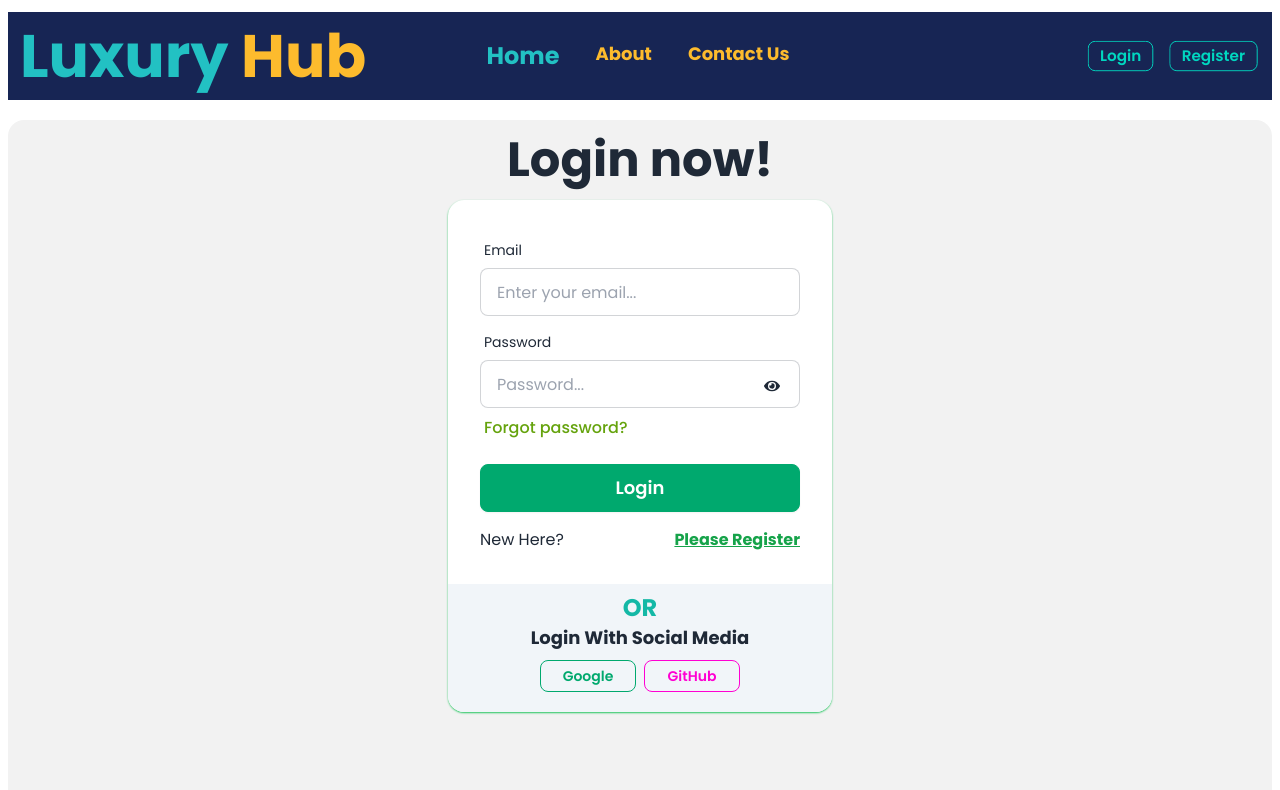
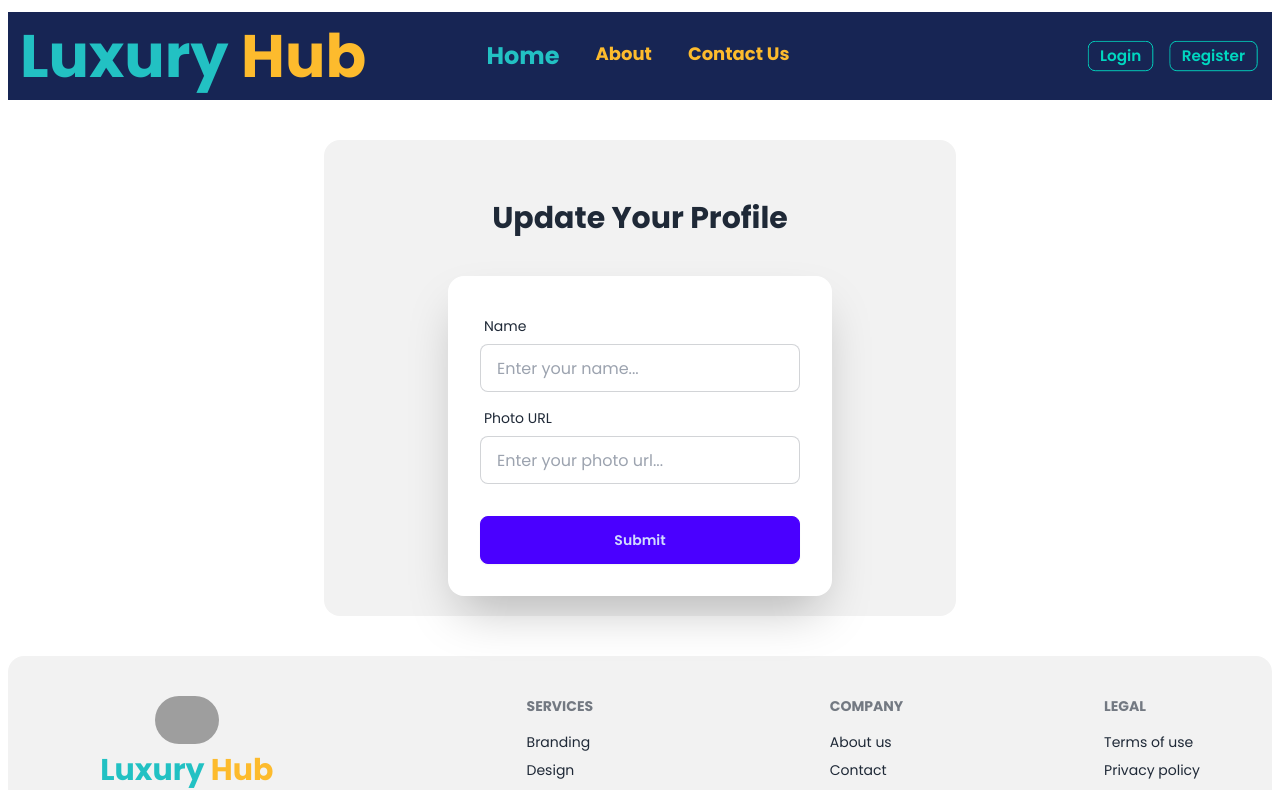
Before and after one commit to saiful797/Luxury-Hub, a React (Vite) app: page /updateProfile in a window 1280 px wide. Before the commit this address led to /login. Shown: the top 790 px of the page. Built offline with nearby package versions, Linux system fonts and the light colour scheme; no server answers; grey boxes are pictures that could not be loaded.

Commit message:
Added update profile section

```diff
--- a/src/pages/About/About.jsx
+++ b/src/pages/About/About.jsx
@@ -4,7 +4,7 @@ const About = () => {
     return (
         <div className="max-w-4xl mx-auto">
             <Helmet>
-                <title>LuxuryHub | About </title>
+                <title>About Section</title>
             </Helmet>
             <div className="mt-5 md:mt-10">
                 <h1 className="text-4xl font-bold text-center">About US</h1>
--- a/src/pages/ContactUs/ContactUs.jsx
+++ b/src/pages/ContactUs/ContactUs.jsx
@@ -4,7 +4,7 @@ const ContactUs = () => {
     return (
         <div className="mt-5 flex justify-center items-center">
             <Helmet>
-                <title>LuxuryHub | Contact Us</title>
+                <title>Contact Us</title>
             </Helmet>
             <p className="text-center mx-auto text-teal-600 text-4xl font-medium"><img src="https://i.ibb.co/6yYzCYh/contact.png" alt="" /></p>
         </div>
--- a/src/pages/Shared/NavBar/NavBar.jsx
+++ b/src/pages/Shared/NavBar/NavBar.jsx
@@ -13,7 +13,11 @@ const NavBar = () => {
          <li><NavLink to="/about">About</NavLink></li>
          <li><NavLink to="/contact">Contact Us</NavLink></li>
          {
-            user?<p></p>: <div>
+            user?<div>
+             <li><NavLink to="/updateProfile">Update Profile</NavLink></li>
+            </div>
+            :
+            <div>
                 <li className="md:hidden"><NavLink to="/login">Login</NavLink></li>
                 <li className="md:hidden"><NavLink to="/register">Register</NavLink></li>
             </div>
@@ -41,10 +45,10 @@ const NavBar = () => {
         <div className="navbar bg-blue-950 p-3 mt-3">
             <div className="navbar-start">
                 <div className="dropdown">
-                    <div tabIndex={0} role="button" className="btn btn-sm bg-gray-100 lg:hidden mr-2">
+                    <div  role="button" className="btn btn-sm bg-gray-100 lg:hidden mr-2">
                         <svg xmlns="http://www.w3.org/2000/svg" className="h-5 w-5" fill="none" viewBox="0 0 24 24" stroke="currentColor"><path strokeLinecap="round" strokeLinejoin="round" strokeWidth="2" d="M4 6h16M4 12h8m-8 6h16" /></svg>
                     </div>
-                    <ul tabIndex={0} className="menu menu-sm dropdown-content mt-3 z-[1] p-2 shadow bg-base-100 rounded-box w-52 text-lg font-bold">
+                    <ul  className="menu menu-sm dropdown-content mt-3 z-[1] p-2 shadow bg-base-100 rounded-box w-52 text-lg font-bold">
                         {navLinks}
                     </ul>
                 </div>
@@ -60,38 +64,21 @@ const NavBar = () => {
 
             <div className="navbar-end">
                 {
-                    user?<div className="dropdown dropdown-end">
+                    user?<div className="flex justify-center items-center gap-2">
 
-                        <label tabIndex={0} className="btn btn-ghost btn-circle avatar">
-                            <div className="w-10 rounded-full">
+                        <div className="w-10 tooltip" data-tip={user?.displayName}>
                             {
-                                    user?.photoURL? <img src={user.photoURL}/>
+                                user?.photoURL? <img className="rounded-full" src={user.photoURL}/>
                                 :
-                                    <img src="https://i.ibb.co/Jq10C13/user.png" alt="User profile..."/>
+                                <img className="rounded-full" src="https://i.ibb.co/Jq10C13/user.png" alt="User profile..."/>
                             }
                         </div>
-                            <ul tabIndex={0} className="menu menu-sm dropdown-content mt-20 z-[1] p-2 shadow bg-base-100 rounded-box w-72 mx-auto space-y-2">
-                                <li className="mx-auto">
-                                    <button className="btn btn-sm btn-ghost">
-                                        {
-                                        user?.displayName? <h1>{user.displayName}</h1>
-                                        :
-                                        <h1>User</h1>
-                                        }
-                                    </button>
-                                </li>
-                                <li className="flex justify-center items-center">
-                                    {
-                                        user?.email? <h1>{user.email}</h1> :''
-                                    }
-                                </li>
-                                <li className="mx-auto">
+
+                        <div>
                             <Link to="/">
-                                        <button  onClick={myFunction} className="btn btn-sm btn-outline">Logout</button>
+                                <button  onClick={myFunction} className="btn btn-sm btn-outline btn-success">Logout</button>
                             </Link>
-                                </li>
-                            </ul>
-                        </label>
+                        </div>
 
                     </div>
                     :
--- /dev/null
+++ b/src/pages/UpdateProfile/UpdateProfile.jsx
@@ -0,0 +1,62 @@
+import { useContext } from "react";
+import { Helmet } from "react-helmet-async";
+import { AuthContext } from "../FirebaseProvider/FirebaseProvider";
+import { useForm } from "react-hook-form";
+import { useNavigate } from "react-router-dom";
+
+const UpdateProfile = () => {
+  const { updateUserProfile } = useContext(AuthContext);
+  const { register, handleSubmit } = useForm();
+
+  const navigate = useNavigate();
+
+  const onSubmit = (data) => {
+    console.log(data);
+
+    const { fullName, imageURL } = data;
+
+
+    updateUserProfile(fullName, imageURL).then(() => {
+       navigate(location?.state || "/");
+       location.reload();
+
+    });
+  };
+
+  return (
+    <div className="mt-10 bg-blue-100 mx-auto w-1/2 rounded-3xl">
+      <Helmet>
+        <title>Update Profile</title>
+      </Helmet>
+      <div className="bg-base-200 p-5 rounded-2xl">
+        <div className="flex-col mt-10">
+          <div className="text-center mt-10">
+            <h1 className="text-3xl font-bold">Update Your Profile</h1>
+          </div>
+          <div className="mx-auto mt-10 card shrink-0 w-full max-w-sm shadow-2xl bg-base-100">
+            <form onSubmit={handleSubmit(onSubmit)} className="card-body">
+                <div className="form-control">
+                    <label className="label">
+                        <span className="label-text">Name</span>
+                    </label>
+                    <input type="text" placeholder="Enter your name..." name="fullName" className="input input-bordered"  {...register("fullName")} required />
+                </div>
+                <div className="form-control">
+                    <label className="label">
+                        <span className="label-text">Photo URL</span>
+                    </label>
+                    <input type="url" placeholder="Enter your photo url..." name="imageURL" className="input input-bordered" {...register("imageURL")}/>
+                </div>
+
+              <div className="form-control mt-6">
+                <button className="btn btn-primary">Submit</button>
+              </div>
+            </form>
+          </div>
+        </div>
+      </div>
+    </div>
+  );
+};
+
+export default UpdateProfile;
--- a/src/pages/login/Login.jsx
+++ b/src/pages/login/Login.jsx
@@ -54,7 +54,7 @@ const Login = () => {
     return (
         <div className="min-h-screen bg-base-200 mt-5 rounded-2xl">
             <Helmet>
-                <title>LuxuryHub | Login Page</title>
+                <title>User Login Page</title>
             </Helmet>
             <div className="hero-content flex-col">
                 <div className="text-center">
--- a/src/pages/register/Register.jsx
+++ b/src/pages/register/Register.jsx
@@ -74,6 +74,7 @@ const Register = () => {
             updateUserProfile(fullName, imageURL).then(() =>{
 
                 navigate(location?.state || '/');
+                location.reload();
 
             });
         });
@@ -83,7 +84,7 @@ const Register = () => {
     return (
         <div className="min-h-screen bg-base-200 mt-5 rounded-2xl">
             <Helmet>
-                <title>LuxuryHub | Register Page</title>
+                <title>User Register Page</title>
             </Helmet>
             <div className="hero-content flex-col">
                 <div className="text-center">
--- a/src/routes/Routes.jsx
+++ b/src/routes/Routes.jsx
@@ -8,6 +8,7 @@ import Register from "../pages/register/Register";
 import ViewPropertyDetails from "../pages/viewPropertyDetails/ViewPropertyDetails";
 import PrivateRoute from "../pages/Shared/privateRoute/PrivateRoute";
 import ContactUs from "../pages/ContactUs/ContactUs";
+import UpdateProfile from "../pages/UpdateProfile/UpdateProfile";
 
 
 const router = createBrowserRouter([
@@ -42,6 +43,10 @@ const router = createBrowserRouter([
             {
                 path:'/contact',
                 element:<ContactUs></ContactUs>
+            },
+            {
+                path:'/updateProfile',
+                element:<UpdateProfile></UpdateProfile>
             }
         ]
 
```
Also changed, not shown: 1 other file (tests, documents, lock files or other folders). Lines whose indentation alone changed are shown as unchanged.
